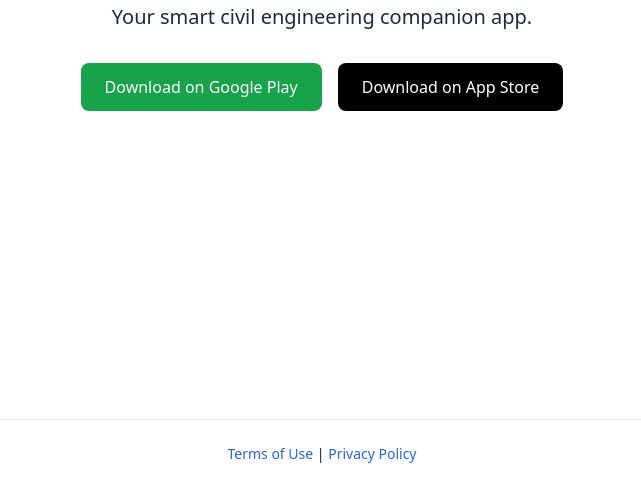
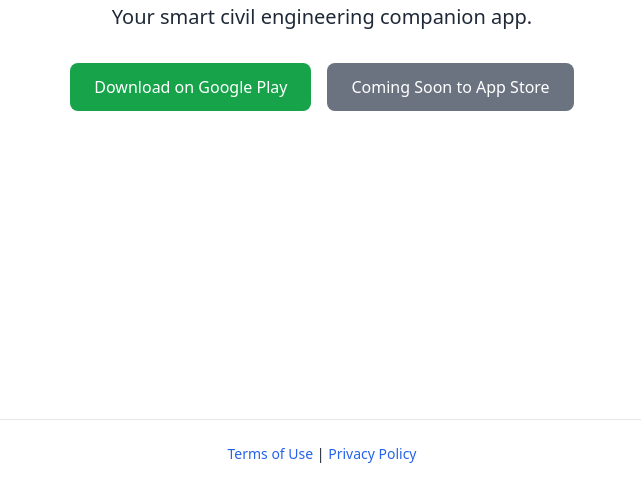
Before and after one commit to rommelcarlo/cewiseweb, a plain HTML site: page index.html in a window 1280 px wide. Shown: the part 381-869 px from the top of the page, without its empty margins (318-959 px from the left). Drawn offline with nearby package versions, Linux system fonts and the light colour scheme.

Commit message:
updated store links

```diff
--- a/index.html
+++ b/index.html
@@ -15,11 +15,12 @@
         <h1 class="text-4xl md:text-6xl font-bold mb-4">Welcome to CEWise</h1>
         <p class="text-lg md:text-xl mb-8">Your smart civil engineering companion app.</p>
         <div class="flex gap-4 flex-wrap justify-center">
-            <a href="https://play.google.com/store/apps/details?id=com.example.cewise" target="_blank"
+            <a href="https://play.google.com/store/apps/details?id=com.rommelcarlo.cewise" target="_blank"
                 class="bg-green-600 text-white px-6 py-3 rounded-lg hover:bg-green-700 transition">Download on Google
                 Play</a>
-            <a href="https://apps.apple.com/app/id0000000000" target="_blank"
-                class="bg-black text-white px-6 py-3 rounded-lg hover:bg-gray-900 transition">Download on App Store</a>
+            <button class="bg-gray-500 text-white px-6 py-3 rounded-lg cursor-not-allowed">
+                Coming Soon to App Store
+            </button>
         </div>
     </section>
 
```
